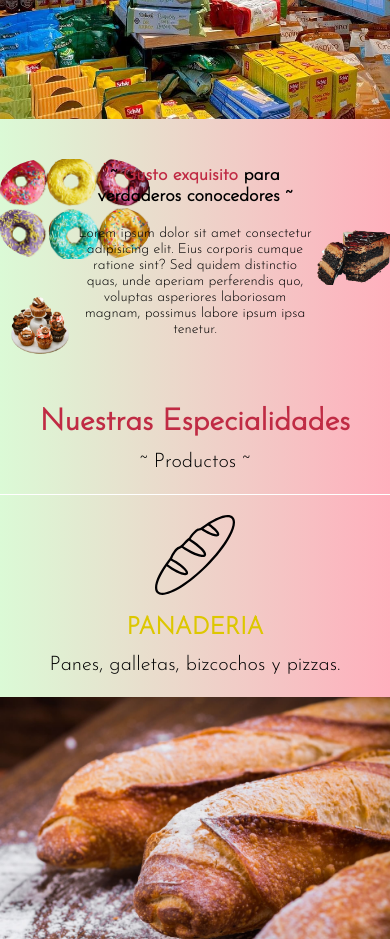
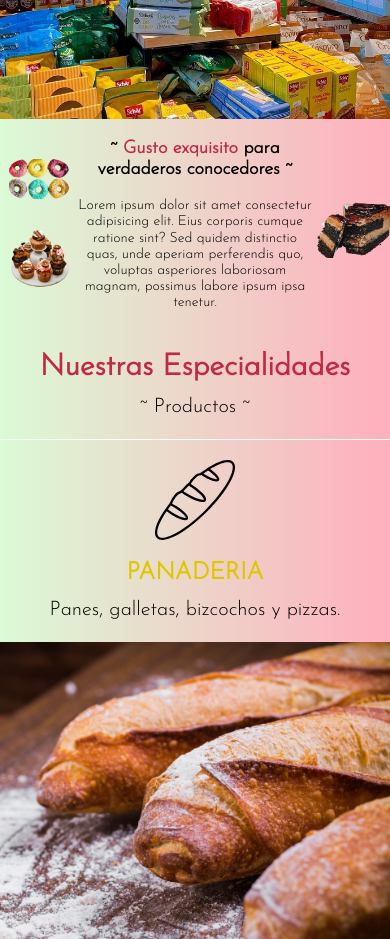
Before and after one commit to MLHELB/Modelo-Panaderia, a website built with webpack: page src/index.html in a window 390 px wide. Shown: the part 1300-2239 px from the top of the page. Built offline with nearby package versions, Linux system fonts and the light colour scheme.

Commit message:
Proyecto NyP

```diff
--- a/src/estilo.css
+++ b/src/estilo.css
@@ -214,18 +214,23 @@ body{
 }
 .fotos-izq{
 width: 30%;
+display: flex;
+flex-direction: column;
+align-items: center;
 }
 .img-izq{
-    max-width: 250px;
-    max-height: 100px;
-    margin: 1em auto;
-    border-radius: 30%;
+  max-width: 300px;
+  max-height: 180px;
+  margin: 1em;
+  border-radius: 20%;
   object-fit: cover;
+  display: flex;
 }
 
 .img-izqDos{
 min-height: 500px;
 object-fit: cover;
+
 
 }
 
@@ -401,7 +406,6 @@ body{
 transform-style: preserve-3d;
 -webkit-animation: rotar 30s linear infinite;
         animation: rotar 30s linear infinite;
-
 }
 
 @-webkit-keyframes rotar {
@@ -864,12 +868,12 @@ body{
 .fotos-izq{
 width: 20%;
 }
-.fotos-izqUno{
-    max-width: 250px;
-    max-height: 180px;
+.img-izq{
+  display: flex;
+  min-width: 40px;
+  height: 40px;
   margin: 1em auto;
-    height: 100%;
-  border-radius: 30%;
+  border-radius:30%;
   object-fit: cover;
 }
 
@@ -1262,7 +1266,8 @@ body{
 padding: 1em 0;
 }
 .img-izq{
-  max-width: 150px;
+display: flex;
+max-width: 120px;
 max-height: 180px;
 margin: 1em auto;
 }
@@ -1550,13 +1555,14 @@ body{
 
 
 .img-izq{
+display: flex;
 border-radius: 30%;
 object-fit: cover;
-  max-width: 200px;
+max-width: 180px;
   max-height: 180px;
   margin: 1em auto;
 }
-.img-izq__dos{
+.img-izqDos{
 min-height: 330px;
 object-fit: cover;
 
--- a/src/index.html
+++ b/src/index.html
@@ -276,6 +276,6 @@
 
 </div>
 
-
+        <script src="codigo.js"></script>
 </body>
 </html>
--- a/src/index.js
+++ b/src/index.js
@@ -135,26 +135,18 @@ contenedorAnimado.insertAdjacentElement('afterbegin',ultimaSeccionAnimada);
 const moverDerecha = ()=>{
     let ultimaSeccionAnimada = document.querySelectorAll(".seccion-animada")[0];
     contenedorAnimado.style.marginLeft= "-200%";
-    // contenedorAnimado.style.transition= "all 2s";
-
-
-
 
 for(let i =0;i < iconoPastel.length ; i++){
        iconoPastel[i].style.opacity = 0;
-    //    iconoPastel[i].style.transition = "all 300ms"
 }
 for(let i =0;i < textoDinamico.length ; i++){
     textoDinamico[i].style.opacity = 0;
-    // textoDinamico[i].style.transition = "all 1s"
 }
 setTimeout(()=>{
-    contenedorAnimado.style.transition="none";
     contenedorAnimado.insertAdjacentElement('beforeend',ultimaSeccionAnimada);
     contenedorAnimado.style.marginLeft="-100%";
 
 },3000);
-
 
 
 setTimeout(()=>{
```
Lines whose indentation alone changed are shown as unchanged.
